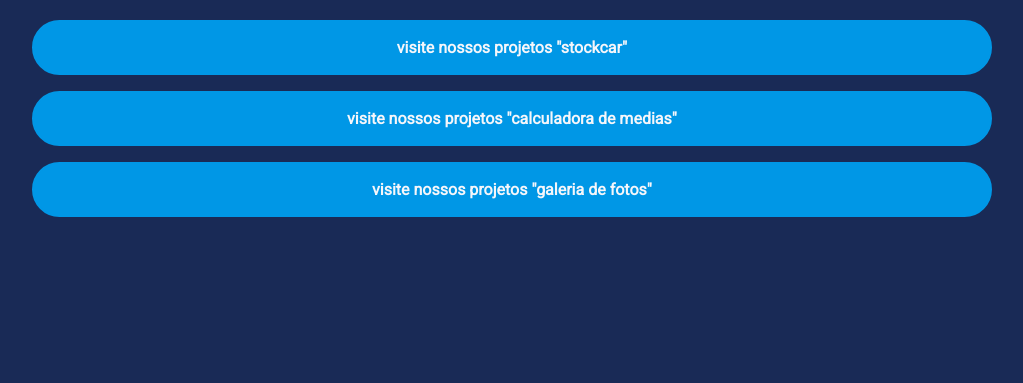
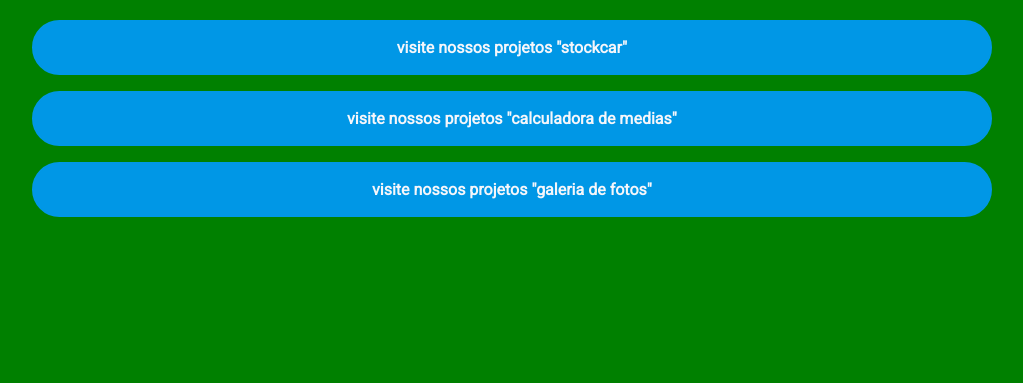
Before and after one commit to ryadress/less, a website: page index.html in a window 1280 px wide. Shown: the part 417-800 px from the top of the page, without its empty margins (128-1151 px from the left). Drawn offline with nearby package versions, Linux system fonts and the light colour scheme; files that its build step writes are made by us from their sources.

Commit message:
ajuste  no body no arquivo de mapa.

```diff
--- a/src/styles/main.less
+++ b/src/styles/main.less
@@ -15,7 +15,7 @@
     font-family: 'Roboto', sans-serif;
 }
 body {
-    background-color: @corDeFundo;
+    background-color: #colors[backgroundColor];
     color: @corDosTextos;
 }
 
```
